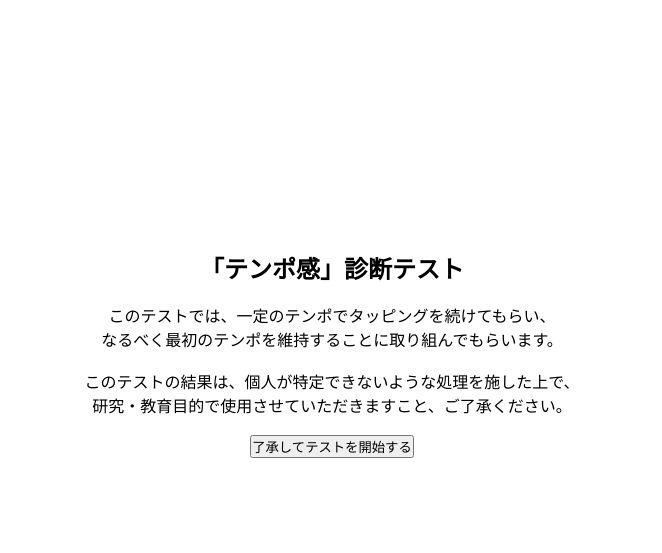
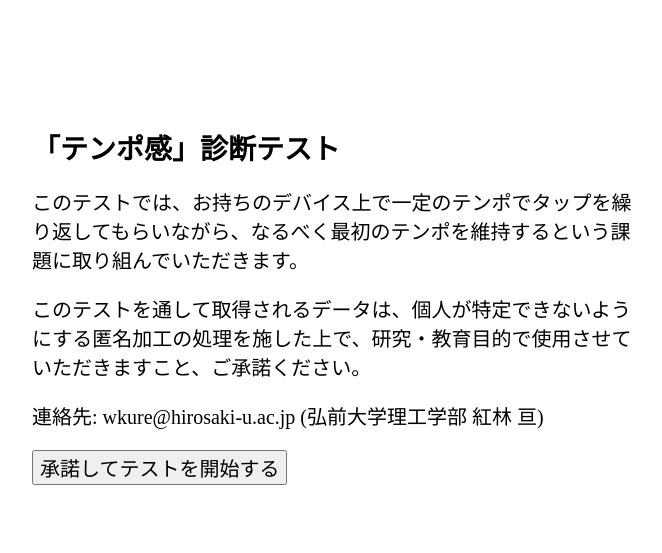
Before and after one commit to wkurebayashi/WebtApp., a plain HTML site: page index.html in a window 1280 px wide. Shown: the whole page, without its empty margins (308-970 px from the left). Drawn offline with Linux system fonts and the light colour scheme.

Commit message:
modified index.html

```diff
--- a/index.html
+++ b/index.html
@@ -2,44 +2,60 @@
 <html lang="ja">
 <head>
     <meta charset="UTF-8">
+    <meta name="viewport" content="width=device-width,initial-scale=1">
     <title>WebtApp.</title>
 </head>
 <style>
-    * {
-        padding: 0;
-        margin: 0;
-    }
     html {
         height: 100%;
+        padding: 0;
     }
     body {
         height: 100%;
         position: relative;
-        min-width: 200px;  /* 中央配置する要素の横幅 */
-        min-height: 200px;  /* 中央配置する要素の縦幅 */
+        padding: 0;
     }
     #display {
         position: absolute;
-        margin-top: -150px; /* 中央配置する要素の横幅の半分だけ上にずらす */
-        margin-left: -300px; /* 中央配置する要素の縦幅の半分だけ左にずらす */
-        top: 50%;  /* 要素の上端を中央に */
-        left: 50%;  /* 要素の左端を中央に */
+        margin-top: -300px;
+        margin-left: -300px;
+        top: 50%;
+        left: 50%;
+        height: 600px;
         width: 600px;
-        height: 300px;
-        text-align: center;
+        text-align: left;
+    }
+    h1 {
+        font-size: 28px;
+    }
+    p {
+        font-size: 20px;
+        width: 100%;
+    }
+    button {
+        font-size: 20px;
+    }
+
+    @media screen and (max-width: 600px){
+        #display {
+            position: absolute;
+            margin: 10px;
+            top: 0%;
+            left: 0%;
+            height: 100%;
+            width: 100%;
+            text-align: left;
+        }
     }
 </style>
+
 <body>
     <div id="display">
-        <h2>「テンポ感」診断テスト</h2>
-        <p>&nbsp;</p>
-        <p>このテストでは、一定のテンポでタッピングを続けてもらい、</p>
-        <p>なるべく最初のテンポを維持することに取り組んでもらいます。</p>
-        <p>&nbsp;</p>
-        <p>このテストの結果は、個人が特定できないような処理を施した上で、</p>
-        <p>研究・教育目的で使用させていただきますこと、ご了承ください。</p>
-        <p>&nbsp;</p>
-        <button id="next">了承してテストを開始する</button>
+        <h1>「テンポ感」診断テスト</h1>
+        <p>このテストでは、お持ちのデバイス上で一定のテンポでタップを繰り返してもらいながら、なるべく最初のテンポを維持するという課題に取り組んでいただきます。</p>
+        <p>このテストを通して取得されるデータは、個人が特定できないようにする匿名加工の処理を施した上で、研究・教育目的で使用させていただきますこと、ご承諾ください。</p>
+        <p>連絡先: wkure@hirosaki-u.ac.jp (弘前大学理工学部 紅林 亘)</p>
+        <button id="next">承諾してテストを開始する</button>
     </div>
 </body>
 </html>
```
